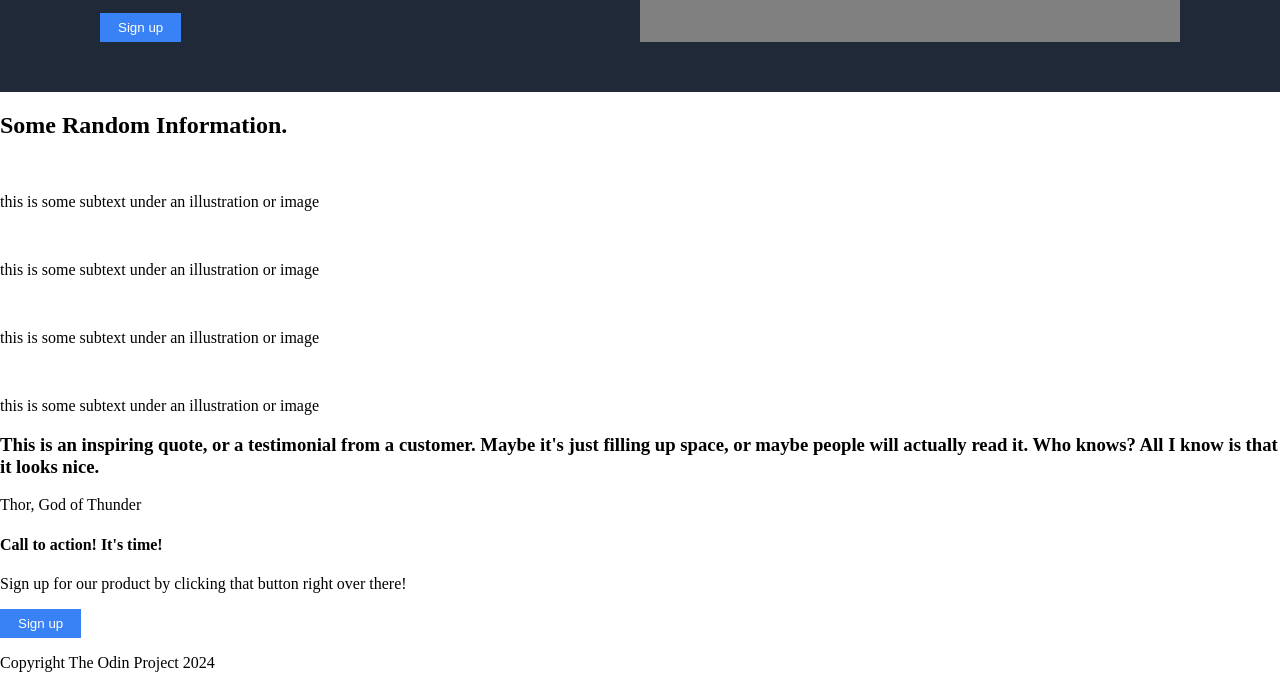
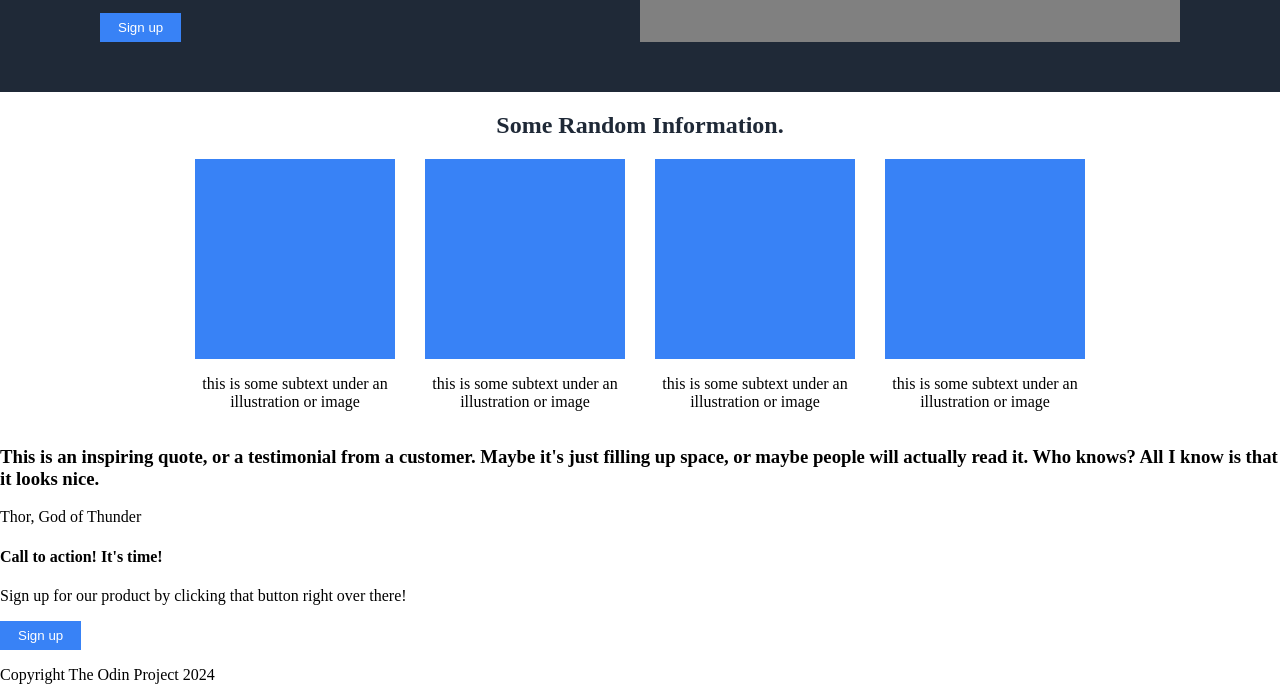
Before and after one commit to ABeeZee/landing-page, a plain HTML site: page index.html in a window 1280 px wide. Shown: the part 220-920 px from the top of the page. Drawn offline with Linux system fonts and the light colour scheme.

Commit message:
Added style to Information section

```diff
--- a/style.css
+++ b/style.css
@@ -50,7 +50,7 @@ ul {
 
 h1 {
     font-size: 48px;
-    font-weight: extra-bold;
+    font-weight: bolder;
     color: white;
     margin: 0;
     line-height: 1;
@@ -62,3 +62,41 @@ button {
     border: 0;
     padding: 7px 18px;
 }
+
+.content {
+    display: flex;
+    flex-direction: column;
+    align-items: center;
+}
+
+h2 {
+    font-size: 36;
+    font-weight: bolder;
+    color: #1f2937;
+}
+
+.images {
+    display: flex;
+    gap: 30px;
+    flex-wrap: wrap;
+    justify-content: center;
+}
+
+.chunk {
+    display: flex;
+    flex-direction: column;
+    align-items: center;
+    max-width: 200px;
+}
+
+.box {
+    width: 200px;
+    height: 200px;
+    flex-shrink: 0;
+    background-color: #3882f6;
+}
+
+.text {
+    text-align: center;
+    text-wrap: wrap;
+}
```
